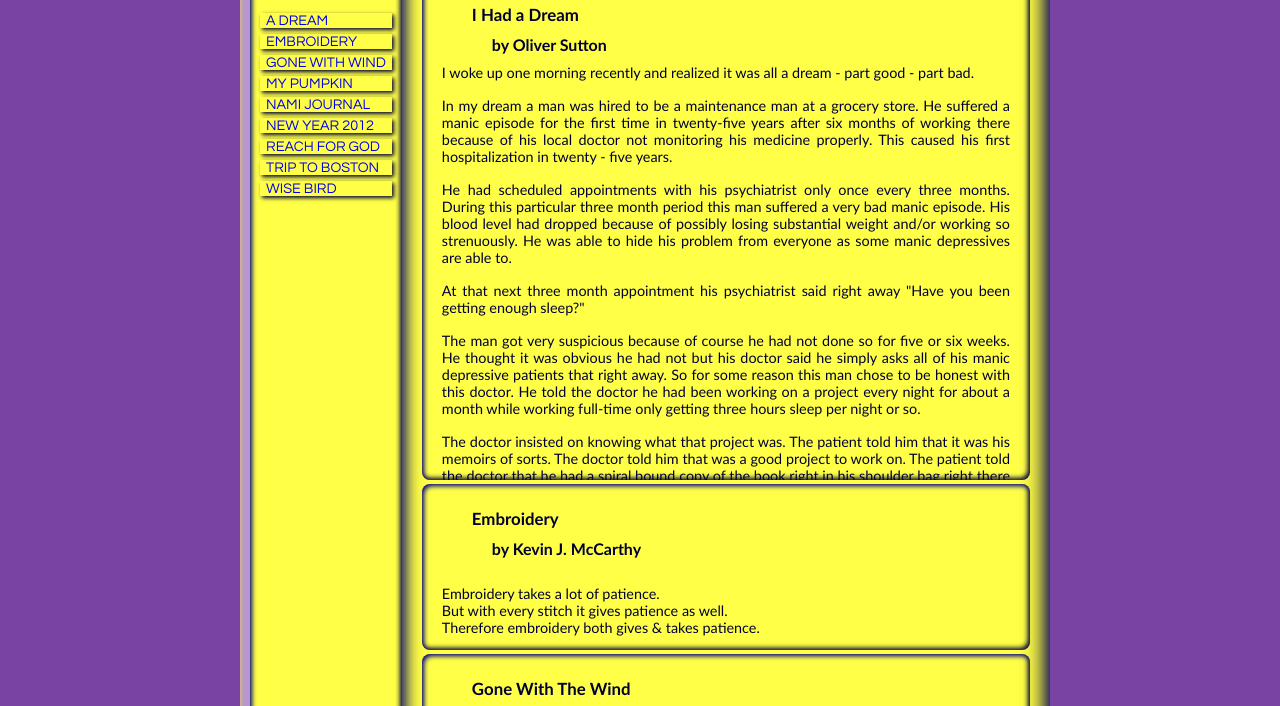
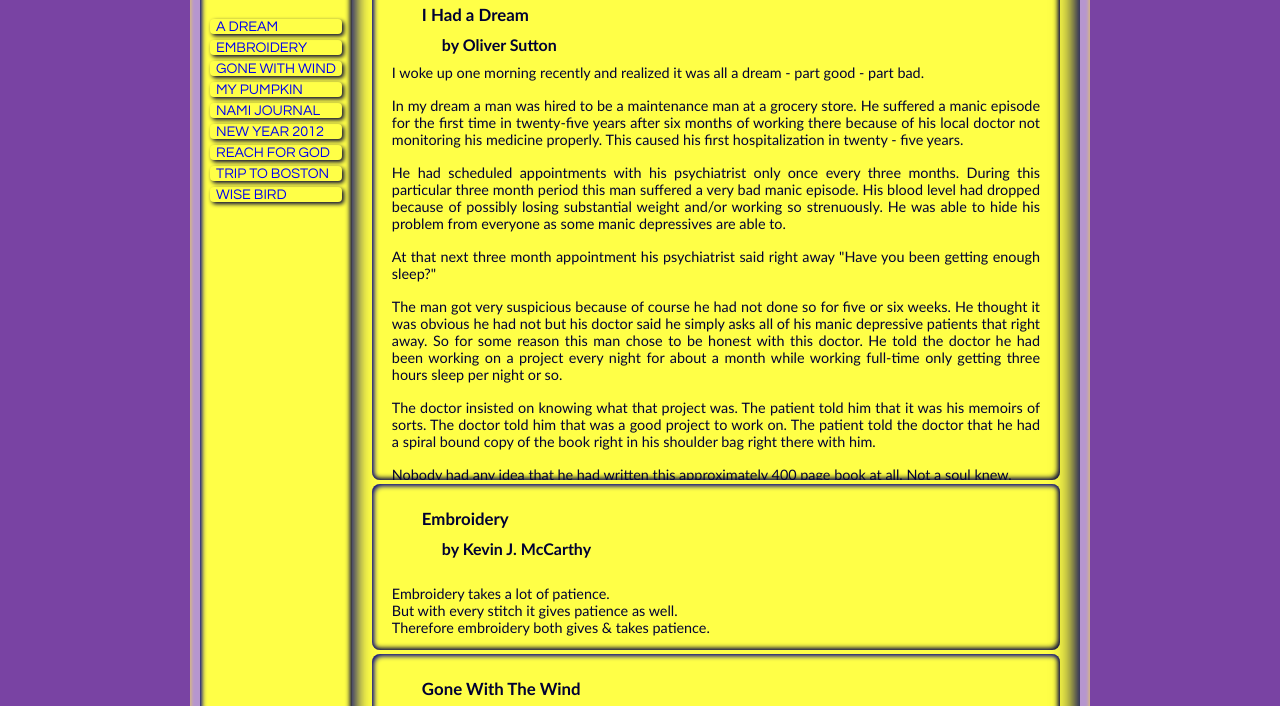
Before and after one commit to RayWallacePhotos/iamkevin, a plain HTML site: page writings.html in a window 1280 px wide. Shown: the part 187-893 px from the top of the page. Drawn offline with Linux system fonts and the light colour scheme.

Commit message:
Version 1.0!

```diff
--- a/css/main.css
+++ b/css/main.css
@@ -70,6 +70,7 @@ p {
   margin-bottom: 1rem;
 
   text-align: justify;
+  font-size: 1.5rem;
 }
 
 .AllContent {
@@ -346,8 +347,9 @@ img.Icon {
 
 
 .Narrow {
-  /* max-width: 800px; */
-  width: 800px;
+  min-width: 800px;
+  max-width: 900px;
+  /* width: 800px; */
 
   margin: 0px auto;
 }
--- a/css/support.css
+++ b/css/support.css
@@ -80,6 +80,7 @@
   font-family: var(--SharpFont);
   font-size: 0.9rem;
   text-transform: uppercase;
+  border-radius: 4px;
 
   margin: 6px 0 0px;
   box-shadow: 2px 2px 4px var(--DarkestColor);
```
